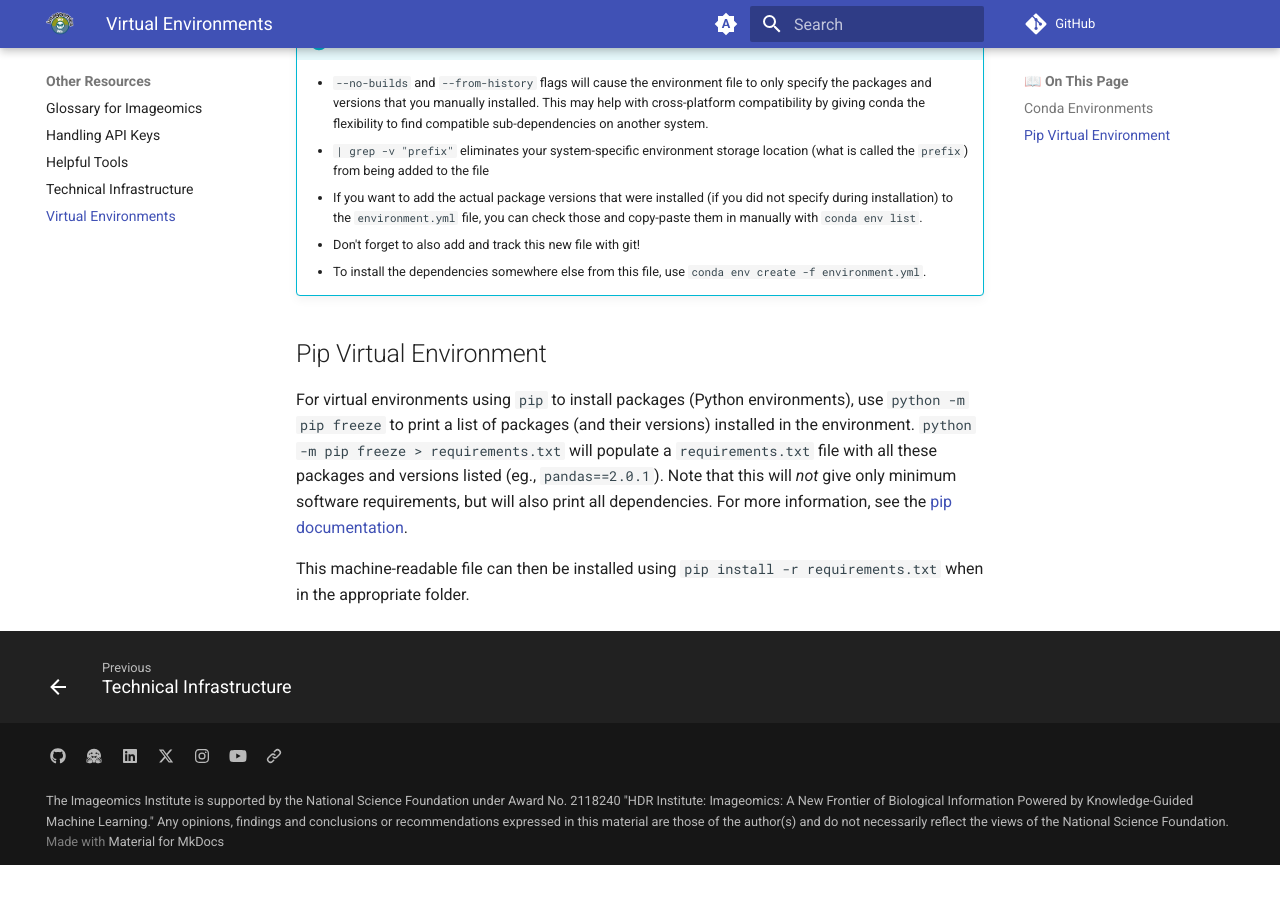
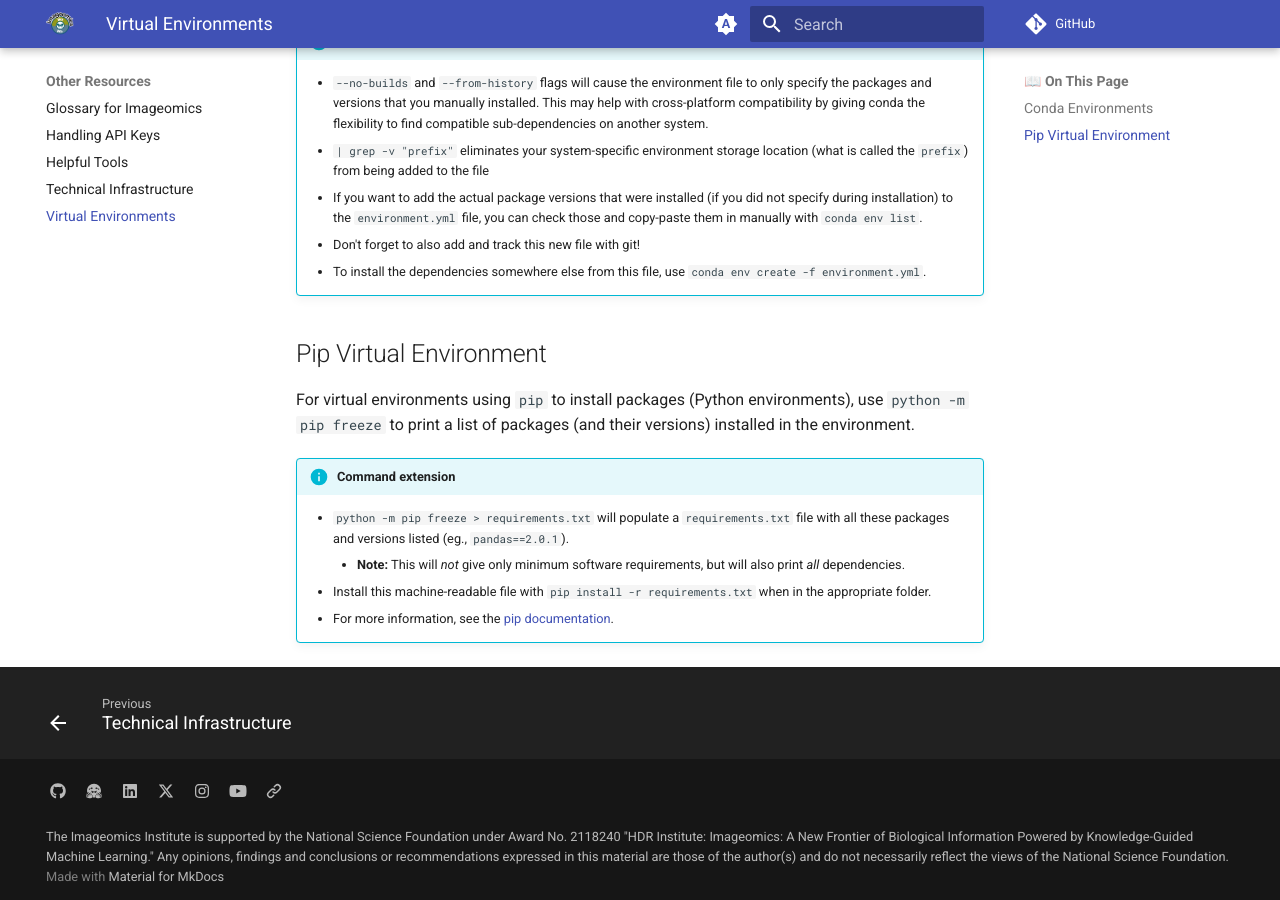
Before and after one commit to akashgunjegaon/Collaborative-distributed-science-guide, an MkDocs documentation site: the page built from docs/wiki-guide/Virtual-Environments.md, in a window 1280 px wide and 900 px high, scrolled down 852 px. Built offline with MkDocs 1.6.1 and Material for MkDocs 9.7.7, drawn with Linux system fonts in a browser that asks for light colours; comment, search, counter and statistics services are not loaded; before the commit the page ends 1717 px from its top, so only the background shows below that.

Commit message:
Reformat pip description as suggested in #5

```diff
--- a/docs/wiki-guide/Virtual-Environments.md
+++ b/docs/wiki-guide/Virtual-Environments.md
@@ -24,6 +24,10 @@ conda env export --no-builds --from-history | grep -v "prefix" > environment.yml
     - To install the dependencies somewhere else from this file, use `conda env create -f environment.yml`.
 
 ## Pip Virtual Environment
-For virtual environments using `pip` to install packages (Python environments), use `python -m pip freeze` to print a list of packages (and their versions) installed in the environment. `python -m pip freeze > requirements.txt` will populate a `requirements.txt` file with all these packages and versions listed (eg., `pandas==2.0.1`). Note that this will _not_ give only minimum software requirements, but will also print all dependencies. For more information, see the [pip documentation](https://pip.pypa.io/en/stable/cli/pip_freeze/).
+For virtual environments using `pip` to install packages (Python environments), use `python -m pip freeze` to print a list of packages (and their versions) installed in the environment.
 
-This machine-readable file can then be installed using `pip install -r requirements.txt` when in the appropriate folder.
+!!! info "Command extension"
+    - `python -m pip freeze > requirements.txt` will populate a `requirements.txt` file with all these packages and versions listed (eg., `pandas==2.0.1`).
+        - **Note:** This will _not_ give only minimum software requirements, but will also print _all_ dependencies.
+    - Install this machine-readable file with `pip install -r requirements.txt` when in the appropriate folder.
+    - For more information, see the [pip documentation](https://pip.pypa.io/en/stable/cli/pip_freeze/).
```
